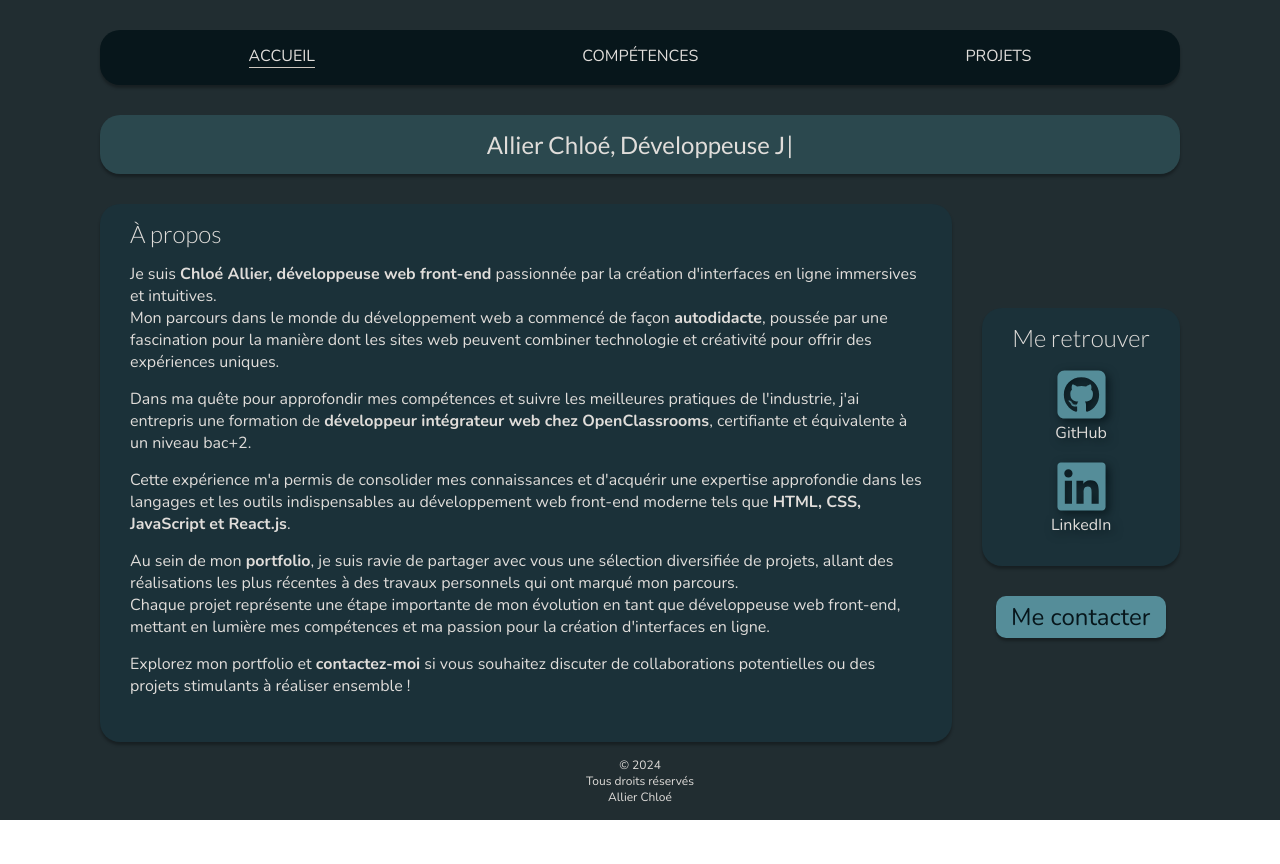
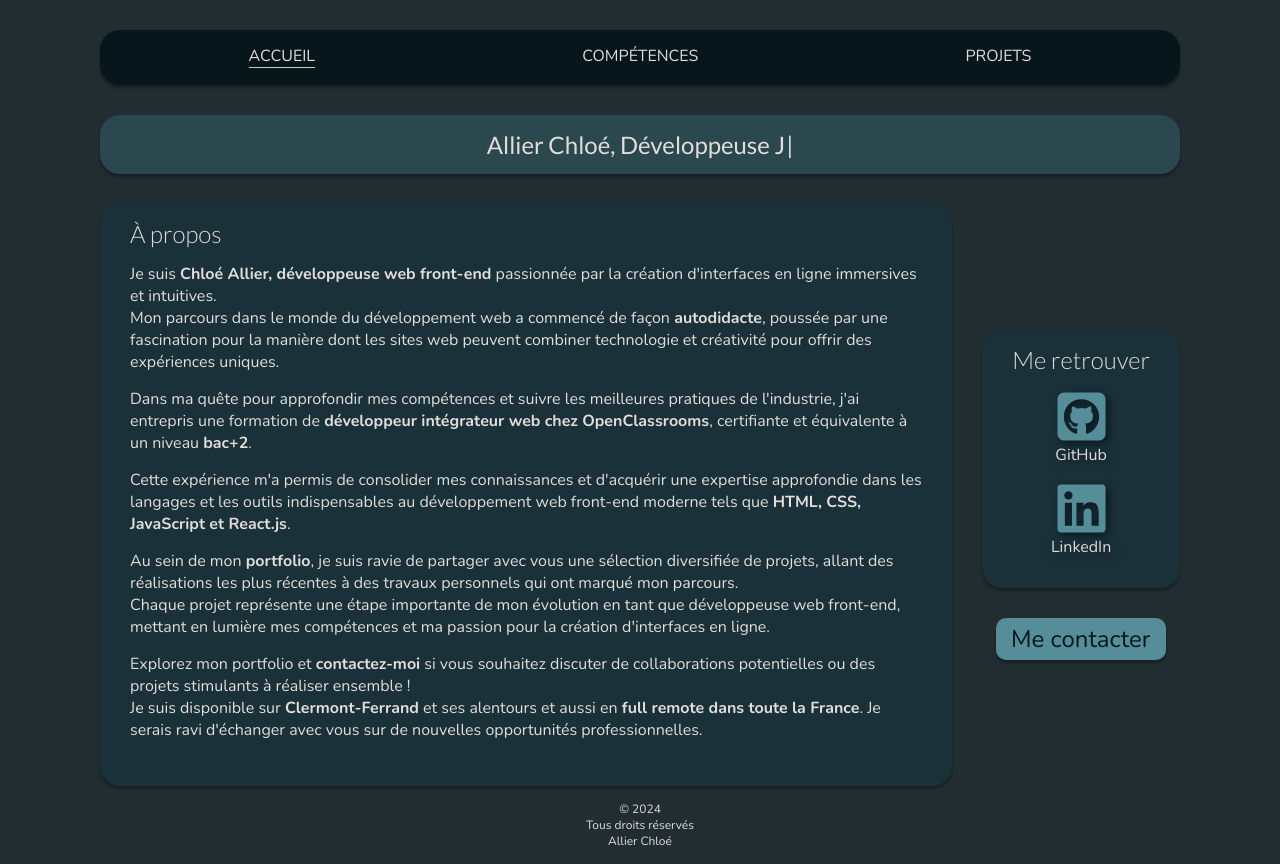
Before and after one commit to 01Chloe/Portfolio, a React (Vite) app: page / in a window 1280 px wide. Before the commit the page ends 820 px from the top, so only its background shows below. Built offline with nearby package versions, Linux system fonts and the light colour scheme.

Commit message:
Add infos about page

```diff
--- a/src/pages/About.tsx
+++ b/src/pages/About.tsx
@@ -34,7 +34,7 @@ const About = () => {
           Dans ma quête pour approfondir mes compétences et suivre les
           meilleures pratiques de l'industrie, j'ai entrepris une formation de
           <strong> développeur intégrateur web chez OpenClassrooms</strong>,
-          certifiante et équivalente à un niveau bac+2.
+          certifiante et équivalente à un niveau <strong>bac+2</strong>.
         </p>
         <p>
           Cette expérience m'a permis de consolider mes connaissances et
@@ -56,6 +56,11 @@ const About = () => {
           Explorez mon portfolio et <strong>contactez-moi</strong> si vous
           souhaitez discuter de collaborations potentielles ou des projets
           stimulants à réaliser ensemble !
+          <br />
+          Je suis disponible sur <strong>Clermont-Ferrand</strong> et ses
+          alentours et aussi en
+          <strong> full remote dans toute la France</strong>. Je serais ravi
+          d'échanger avec vous sur de nouvelles opportunités professionnelles.
         </p>
         <button className="btn-more-infos">
           <img
```
